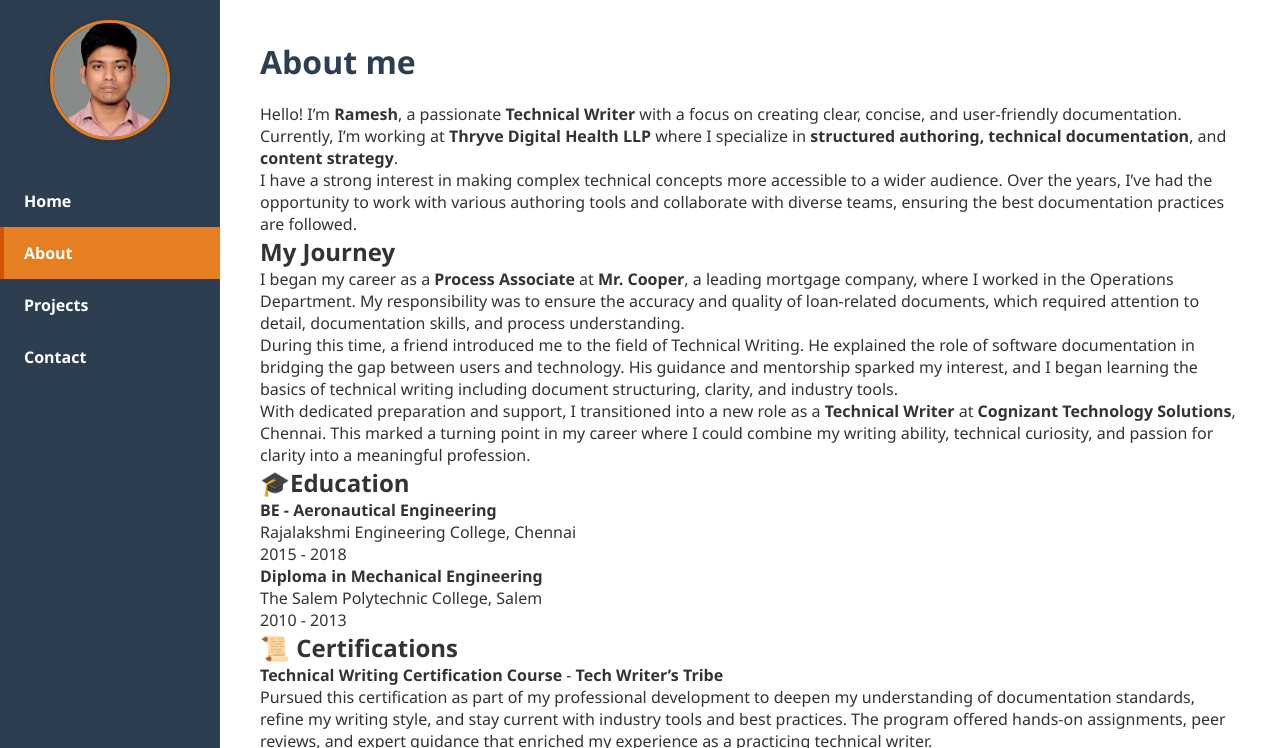
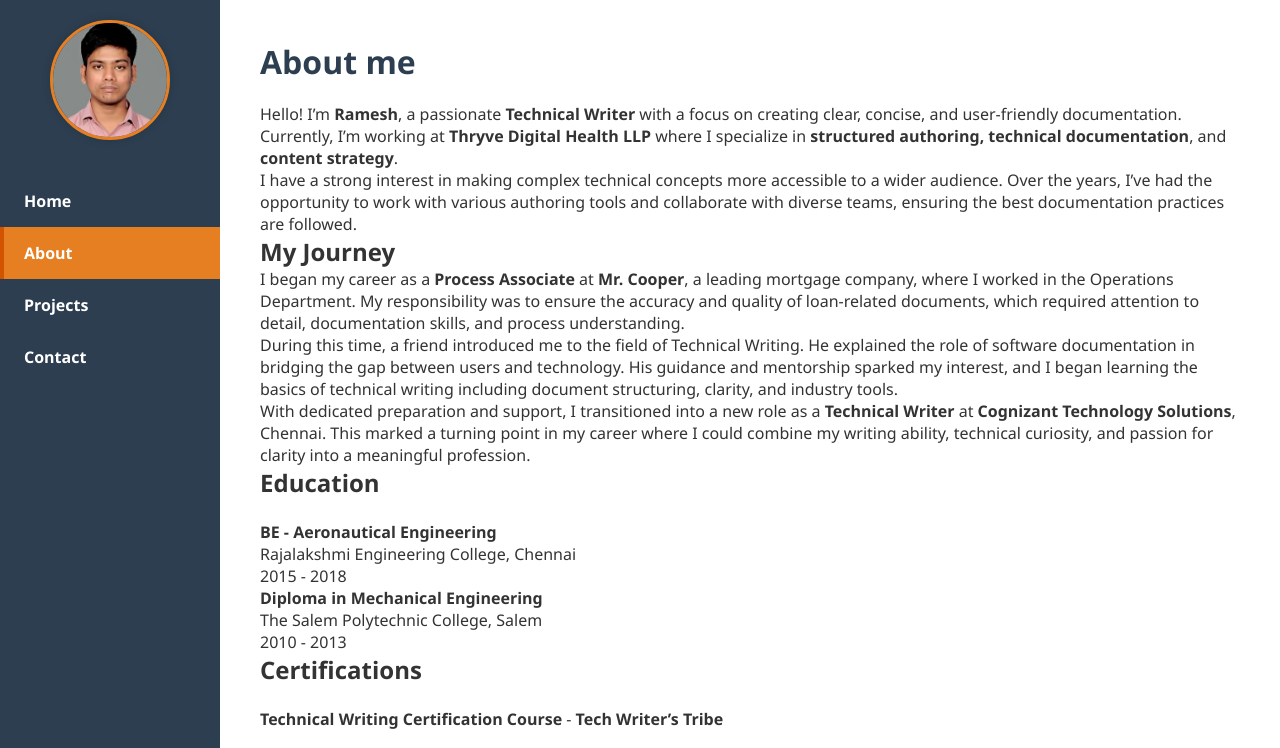
Before and after one commit to Ramesht95/Ramesh-T, a Jekyll site: the page built from about.md, in a window 1280 px wide and 900 px high, cut to the strip 0-748 px from the top of the window. Built offline with Jekyll 4.4.1, drawn with Linux system fonts in a browser that asks for light colours.

Commit message:
added breaks

```diff
--- a/about.md
+++ b/about.md
@@ -6,9 +6,10 @@ title: About
 # About me
 
 Hello! I’m **Ramesh**, a passionate **Technical Writer** with a focus on creating clear, concise, and user-friendly documentation. Currently, I’m working at **Thryve Digital Health LLP** where I specialize in **structured authoring, technical documentation**, and **content strategy**.
-
+<br>
 I have a strong interest in making complex technical concepts more accessible to a wider audience. Over the years, I’ve had the opportunity to work with various authoring tools and collaborate with diverse teams, ensuring the best documentation practices are followed.
-
+<br>
+>
 ## My Journey
 
 I began my career as a **Process Associate** at **Mr. Cooper**, a leading mortgage company, where I worked in the Operations Department. My responsibility was to ensure the accuracy and quality of loan-related documents, which required attention to detail, documentation skills, and process understanding.
@@ -16,48 +17,49 @@ I began my career as a **Process Associate** at **Mr. Cooper**, a leading mortga
 During this time, a friend introduced me to the field of Technical Writing. He explained the role of software documentation in bridging the gap between users and technology. His guidance and mentorship sparked my interest, and I began learning the basics of technical writing including document structuring, clarity, and industry tools.
 
 With dedicated preparation and support, I transitioned into a new role as a **Technical Writer** at **Cognizant Technology Solutions**, Chennai. This marked a turning point in my career where I could combine my writing ability, technical curiosity, and passion for clarity into a meaningful profession.
+<br>
 
-## 🎓Education
-
+## Education
+<br>
 **BE - Aeronautical Engineering**
 Rajalakshmi Engineering College, Chennai
 2015 - 2018
-
+<br>
 **Diploma in Mechanical Engineering**
 The Salem Polytechnic College, Salem
 2010 - 2013
-
-## 📜 Certifications
-
+<br>
+## Certifications
+<br>
 **Technical Writing Certification Course** - **Tech Writer’s Tribe**
-
+<br>
 Pursued this certification as part of my professional development to deepen my understanding of documentation standards, refine my writing style, and stay current with industry tools and best practices. The program offered hands-on assignments, peer reviews, and expert guidance that enriched my experience as a practicing technical writer.
 
 <iframe src="documents/Ramesh_TWT_Cert.pdf" width="60%" height="600px">
     This browser does not support PDFs. Please download the PDF to view it:
     <a href="documents/Ramesh_TWT_Cert.pdf">Download PDF</a>.
 </iframe>
-
+<br>
 
 **Typing Speed Certification** - **Typing.com**
-
+<br>
 Completed the Advanced Unit with a typing speed of 34 WPM and an accuracy of 96%. Pursuing this certification helped me improve my typing efficiency and accuracy, which supports my day-to-day responsibilities as a technical writer.
 
 <iframe src="documents/Touch_typing_Cert.pdf" width="60%" height="600px">
     This browser does not support PDFs. Please download the PDF to view it:
     <a href="documents/Touch_typing_Cert.pdf">Download PDF</a>.
 </iframe>
-
+<br>
 ## My Skills
-
+<br>
 - **Authoring Tools**: Confluence, Madcap Flare, Microsoft Word, Oxygen XML Author
 - **Technical Skills**: XML, HTML, DITA, Agile Methodologies
 - **Project Management**: Jira, SharePoint, GitHub
 - **Visual Editing Tools**: Camtasia, Snagit, Shotcut, Edraw AI, Whimsical AI
 - **Methodologies**: Structured Authoring, Single Sourcing
-
+<br>
 ## Why I Love Documentation
-
+<br>
 What excites me the most about my profession is the impact it has on making technology accessible to everyone, regardless of their technical expertise. Great documentation is the bridge between complex software products and the end users. My goal is to help users understand, troubleshoot, and make the most out of the products they use.
 
 
```
